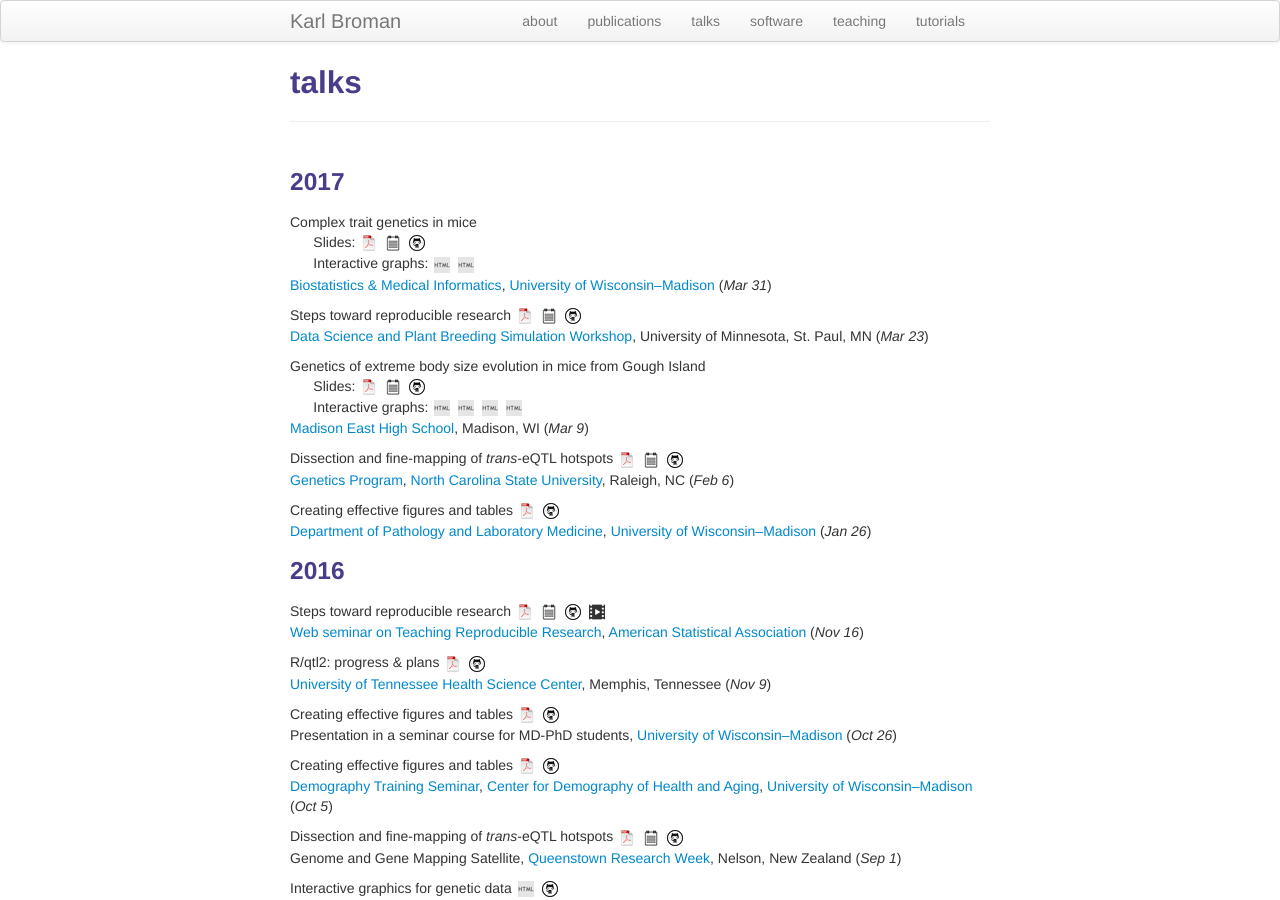
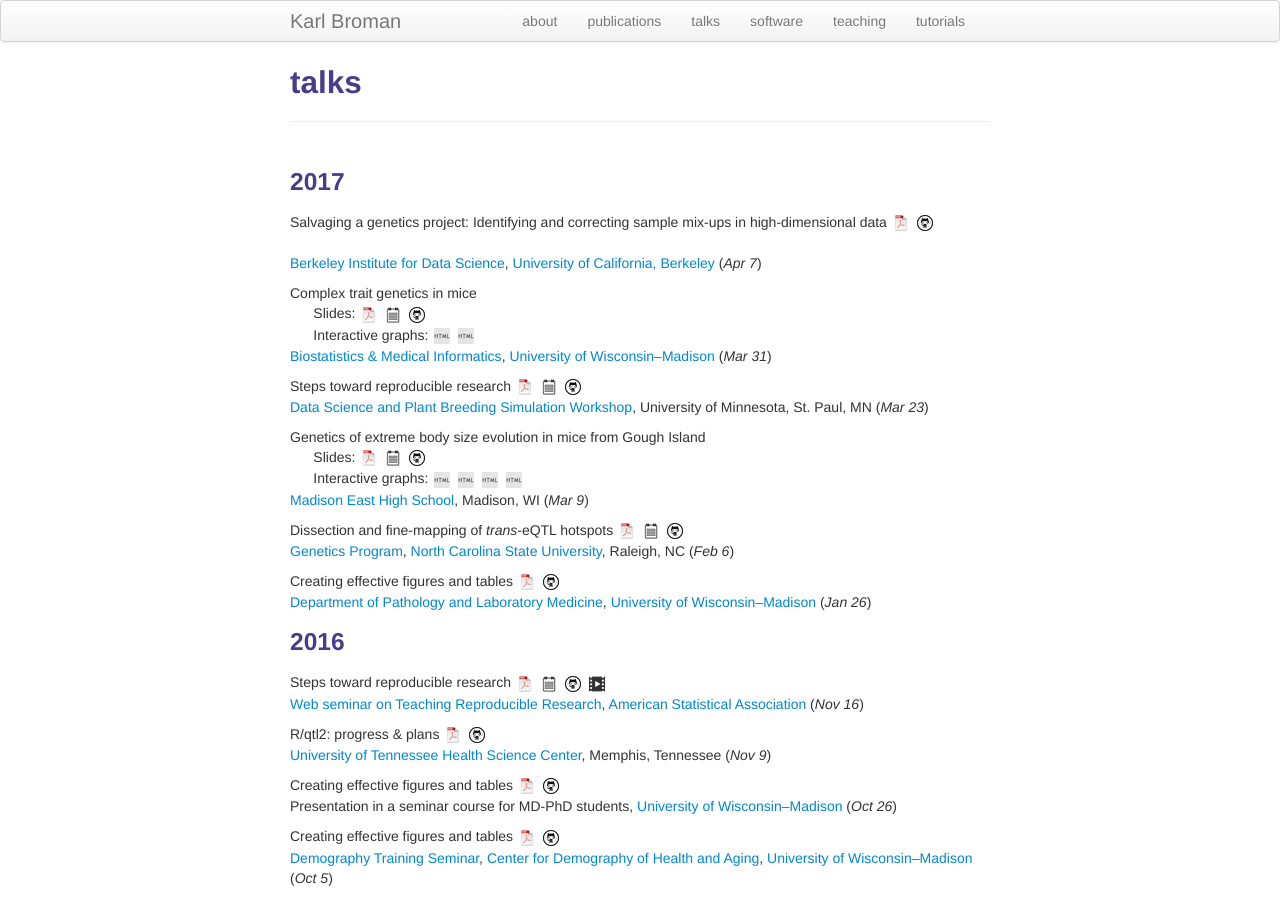
Before and after one commit to kbroman/kbroman.github.io, a Jekyll site: the page built from pages/talks.md, in a window 1280 px wide and 900 px high. Built offline with Jekyll 4.4.1, drawn with Linux system fonts in a browser that asks for light colours.

Commit message:
pages/talks: Add BIDS talk

```diff
--- a/pages/talks.md
+++ b/pages/talks.md
@@ -7,6 +7,13 @@ description: Karl Broman's talks
 
 
 ###  2017
+
+Salvaging a genetics project: Identifying and correcting sample mix-ups in high-dimensional data
+[![pdf](icons16/pdf-icon.png)](https://www.biostat.wisc.edu/~kbroman/presentations/berkeley2017.pdf)
+[![github](icons16/github-icon.png)](https://github.com/kbroman/Talk_SampleMixups)<br/>
+<br/>
+[Berkeley Institute for Data Science](https://bids.berkeley.edu),
+[University of California, Berkeley](http://www.berkeley.edu) (_Apr 7_)
 
 Complex trait genetics in mice
 <br/>
```
